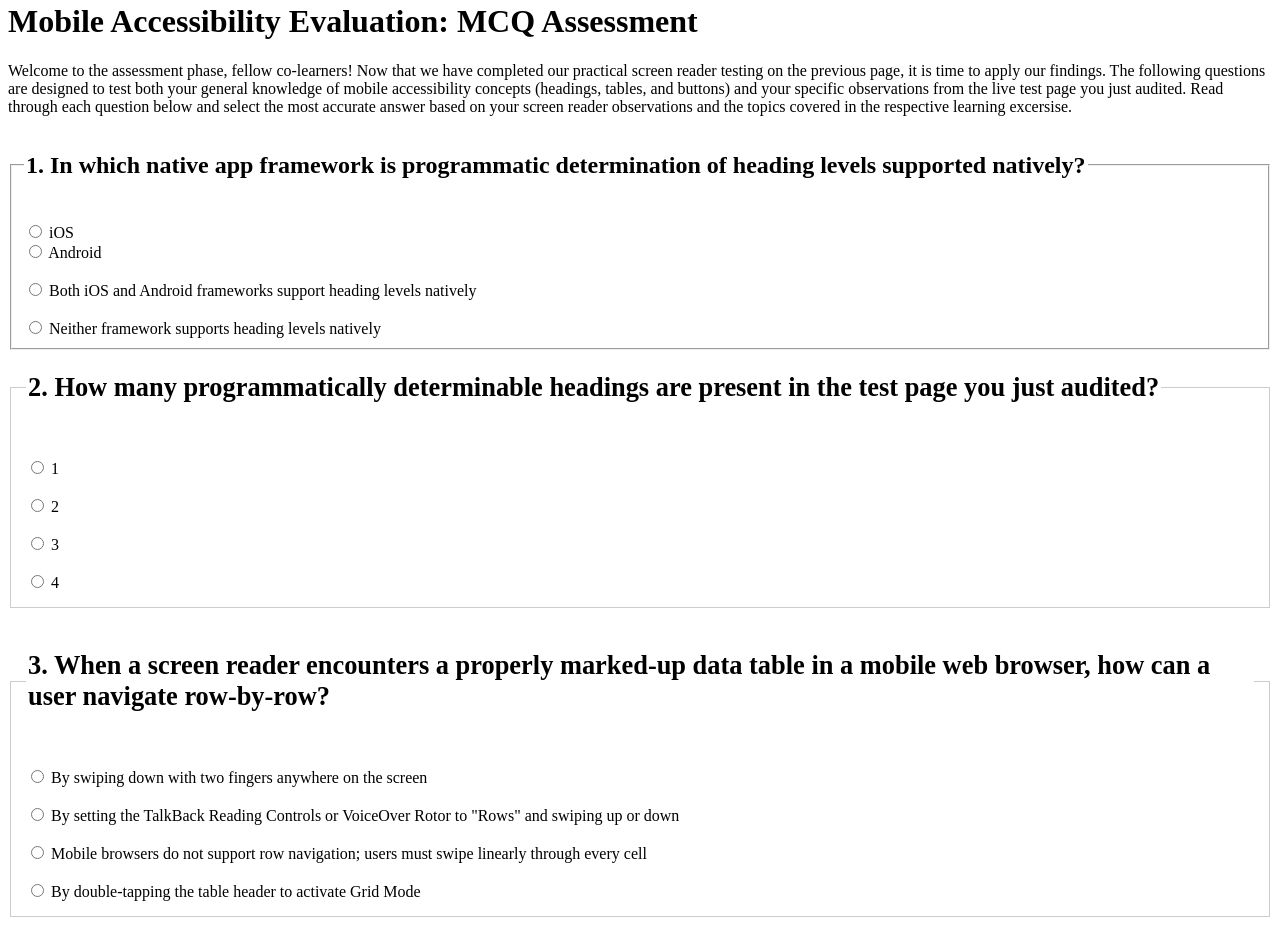
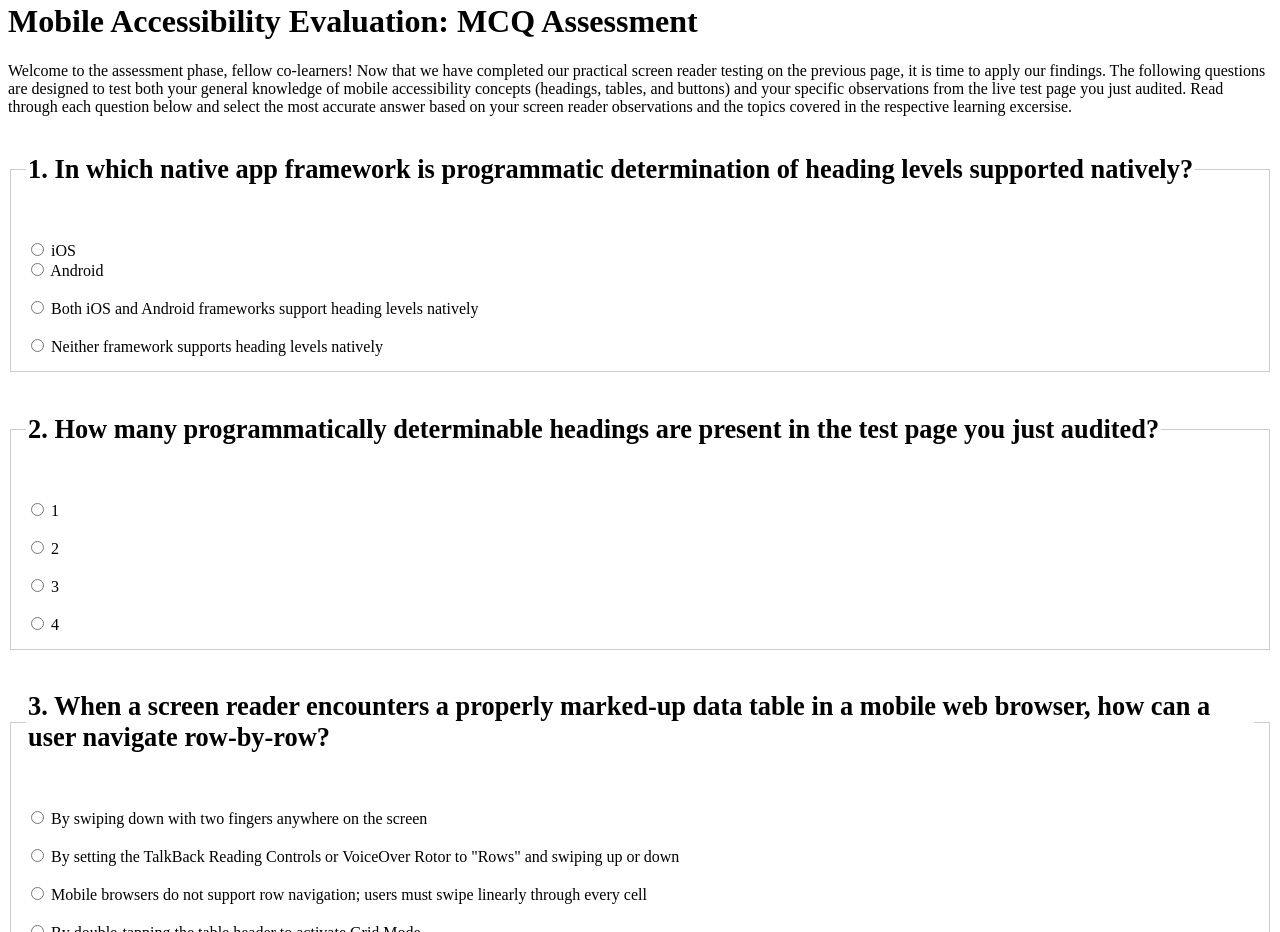
Before and after one commit to bhargav-vision-aid/Mobile-Accessibility-Testing, a plain HTML site: page mcq.html in a window 1280 px wide. Shown: the part 940-1872 px from the top of the page. Drawn offline with Linux system fonts and the light colour scheme.

Commit message:
Update mcq.html

```diff
--- a/mcq.html
+++ b/mcq.html
@@ -38,11 +38,9 @@
       excersise.
     </p>
     <form action="" method="">
-      <!-- <fieldset style="margin-bottom: 20px; border: 1px solid #ccc; padding: 15px;"> -->
+      <fieldset style="margin-bottom: 20px; border: 1px solid #ccc; padding: 15px;">
 
-          <!-- <legend style="font-weight: bold; font-size: 1.1em;"> -->
-        <fieldset>
-          <legend>
+          <legend style="font-weight: bold; font-size: 1.1em;">
             <h2>            1. In which native app framework is programmatic
           determination of heading levels supported natively?</h2>
         </legend>
```
